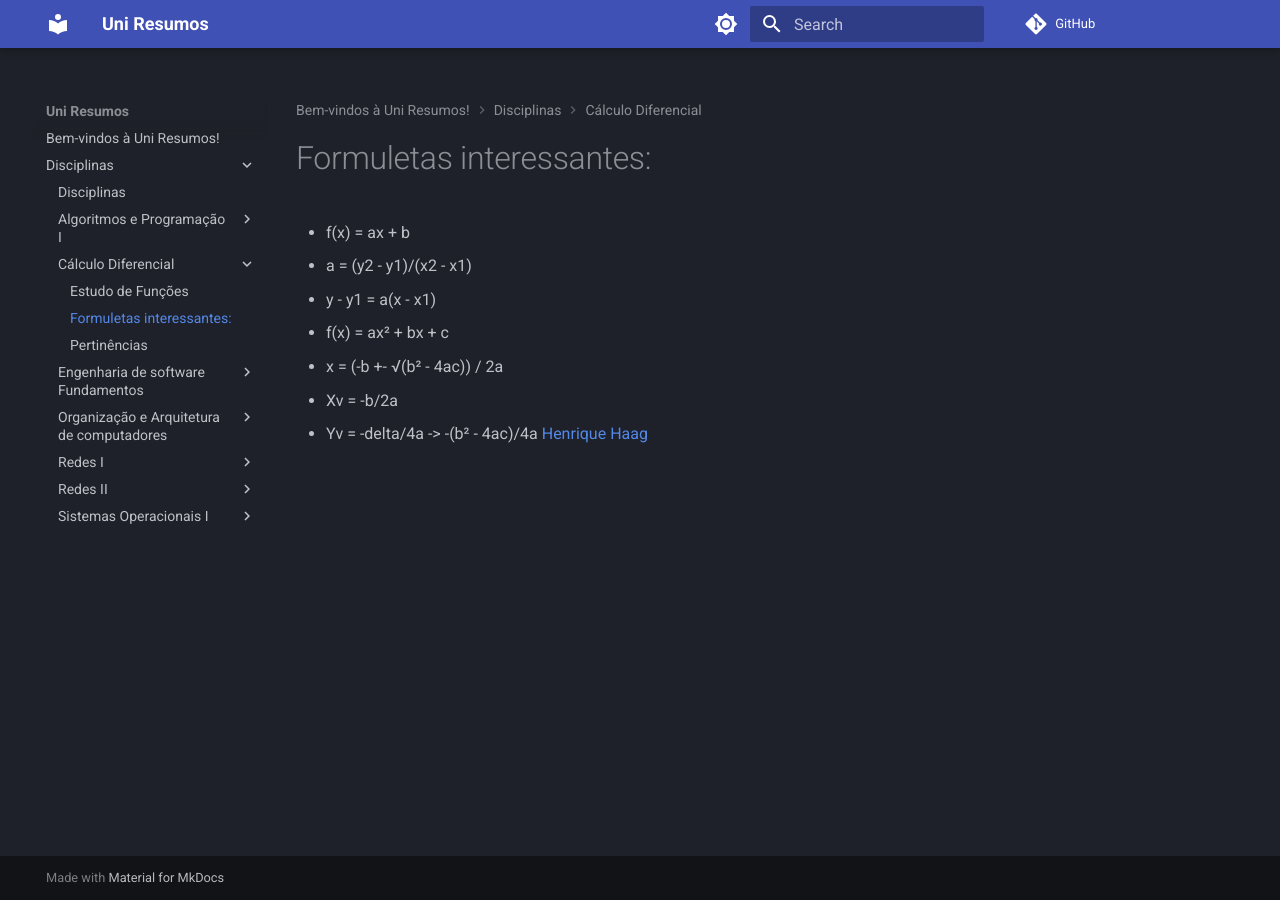
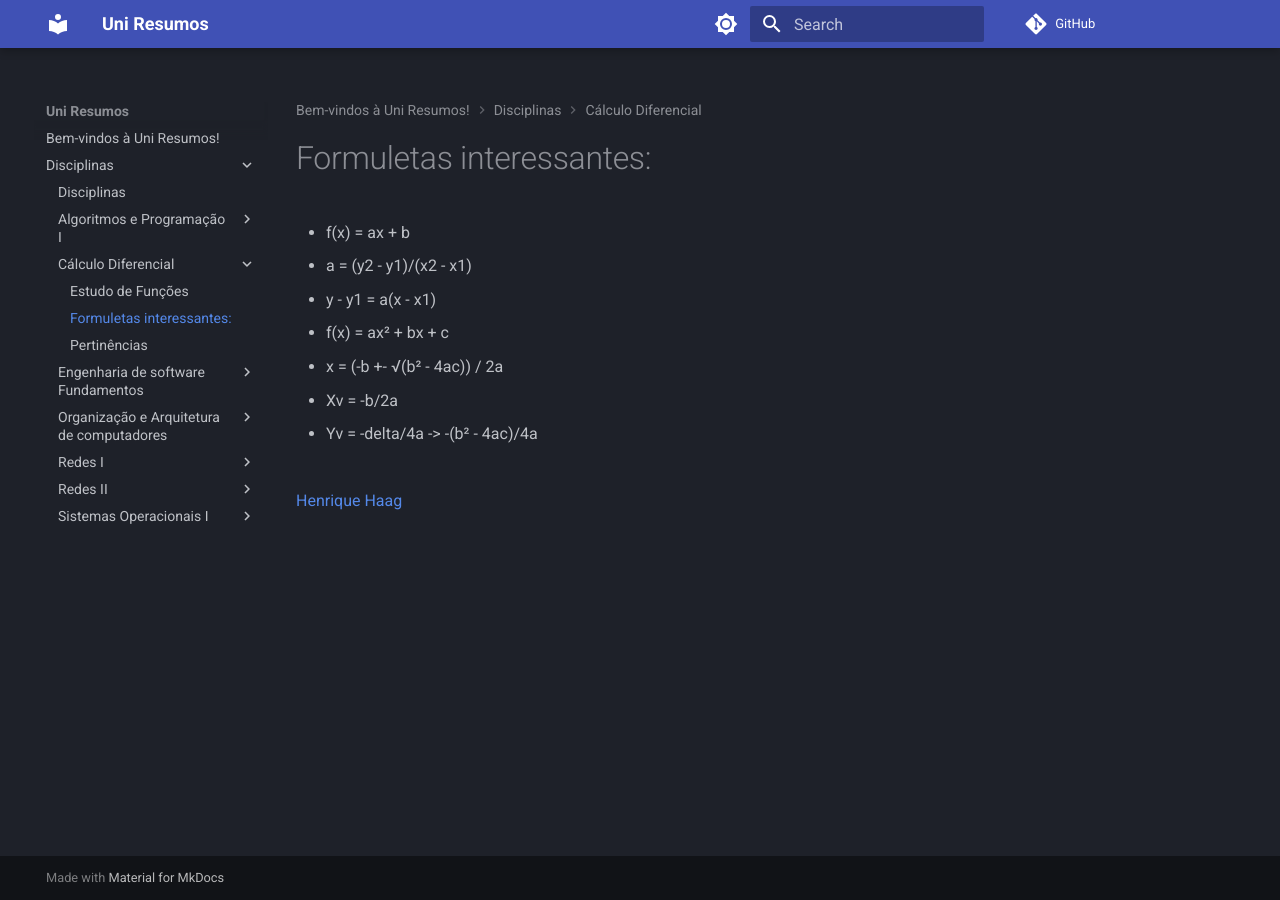
Before and after one commit to eduardoschulz/uniresumos, an MkDocs documentation site: the page built from docs/Disciplinas/Cálculo Diferencial/Formuletas úteis.md, in a window 1280 px wide. Built offline with MkDocs 1.6.1 and Material for MkDocs 9.7.7, drawn with Linux system fonts in a browser that asks for light colours; comment, search, counter and statistics services are not loaded.

```diff
--- a/docs/Disciplinas/Cálculo Diferencial/Formuletas úteis.md
+++ b/docs/Disciplinas/Cálculo Diferencial/Formuletas úteis.md
@@ -6,7 +6,8 @@
 - x = (-b +- √(b² - 4ac)) / 2a
 - Xv = -b/2a
 - Yv = -delta/4a -> -(b² - 4ac)/4a
+
+<br>
 <span class='git-page-authors'>
 <a href='https://github.com/GalegoSonolento'>Henrique Haag</a>
-<br>
 </span>
--- a/mkdocs.yml
+++ b/mkdocs.yml
@@ -24,4 +24,4 @@ plugins:
     - search
     - pdf-export
     - awesome-pages
-    - git-authors
+    # git-authors
```
Also changed, not shown: docs/Disciplinas/Cálculo Diferencial/Estudo de funções.md (+1 -1 lines), docs/Disciplinas/Cálculo Diferencial/Pertinências.md (+2 -1 lines).
